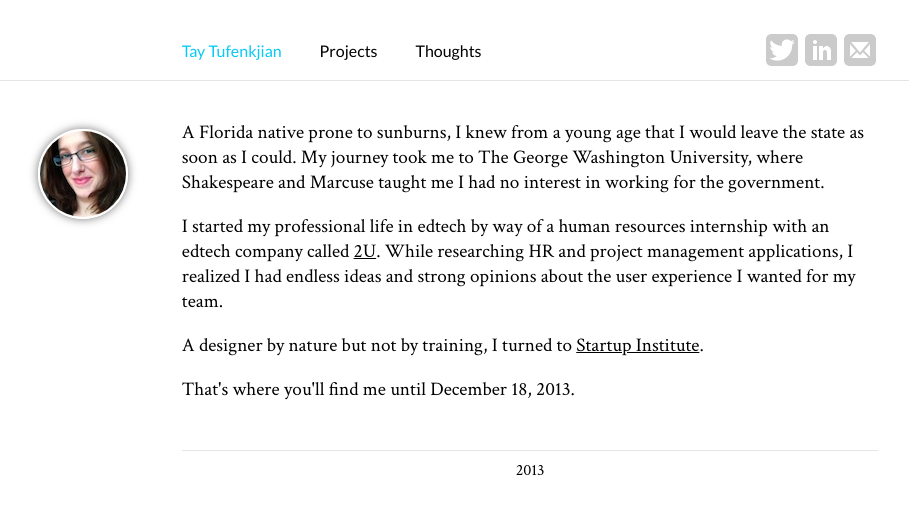
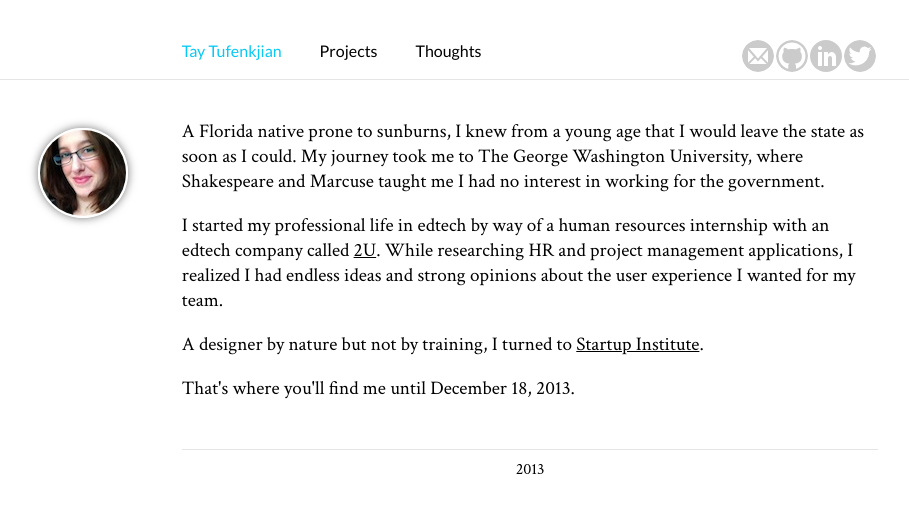
Before and after one commit to TayTufenkjian/taytufenkjian.github.io, a plain HTML site: page index.html in a window 1280 px wide. Shown: the top 514 px of the page, without its empty margins (110-1019 px from the left). Drawn offline with nearby package versions, Linux system fonts and the light colour scheme.

Commit message:
social icon color and alignment fixes

```diff
--- a/css/style.css
+++ b/css/style.css
@@ -41,7 +41,7 @@ footer {
 
 nav {
 	padding: 2% 1% 0 1%;
-	margin: 2% auto;
+	margin: 20px auto;
 	width: 70%;
 	font-family: 'Lato', sans-serif;
 	font-weight: '400';
@@ -51,13 +51,17 @@ nav ul {
 	margin: 0 auto;
 	width: 100%;
 	padding: 0;
+	list-style: none;
 }
 
-nav li {
+nav ul li {
 	display: inline;
 	padding: 5% 5% 5% 0;
 }
 
+.socialMedia {
+	text-align: right;
+}
 
 nav a:link, a:active a:visited {
 	color: inherit;
@@ -70,21 +74,19 @@ nav a:hover, nav li.active {
 }
 
 nav img {
+	float: right;
 	opacity: 0.2;
-	padding: 2px;
+	margin-right: 2px;
+	-webkit-border-radius: 50%;
+	-moz-border-radius: 50%;
+	border-radius: 50%;
 }
 
-.socialMedia {
-	float: right;
-	margin-top: -4%;
-	margin-bottom: 1px;
-}
 
 nav img:hover {
-	background:  #07C9F5;
-	background-clip: content-box;
+	background-color:  #07C9F5;
+	background-size: 30px 30px;
 	opacity: 1;
-	border-radius: 25%;
 }
 
 
@@ -103,6 +105,8 @@ aside img {
 }
 
 #profilePic {
+	-webkit-border-radius: 50%;
+	-moz-border-radius: 50%;
 	border-radius: 50%;
 	border: 2px solid #fff;
 	-moz-box-shadow: 0 0 10px #777;
--- a/index.html
+++ b/index.html
@@ -27,12 +27,14 @@
 					<li class="active"><a href="index.html">Tay Tufenkjian</a></li>
 					<li><a href="projects.html">Projects</a></li>
 					<li><a href="thoughts.html">Thoughts</a></li>
+					<li class="socialMedia">
+						<a href="https://twitter.com/TayTufenkjian"><img src="images/twitter3.png" alt="Twitter icon"/></a>
+						<a href="http://www.linkedin.com/in/taytufenkjian"><img src="images/linkedin-square.png" alt="LinkedIn icon"/></a>
+						<a href="https://github.com/TayTufenkjian"><img src="images/github3.png" alt="Github icon"/></a>
+						<a href="mailto:taytuf@gmail.com"><img src="images/mail4.png" alt="Email icon"/></a>
+					</li>
 				</ul>
-				<div class="socialMedia">
-					<a href="https://twitter.com/TayTufenkjian"><img src="images/twitter-square.png" alt="Twitter icon"/></a>
-					<a href="http://www.linkedin.com/in/taytufenkjian"><img src="images/linkedin-square.png" alt="LinkedIn icon"/></a>
-					<a href="mailto:taytuf@gmail.com"><img src="images/mail-square.png" alt="Email icon"/></a>
-				</div>
+
 			</nav>
 			<hr>
 		</header>
```
Also changed, not shown: projects.html (+6 -5 lines), thoughts.html (+6 -5 lines), images/github3.png (added), 2 other files.
